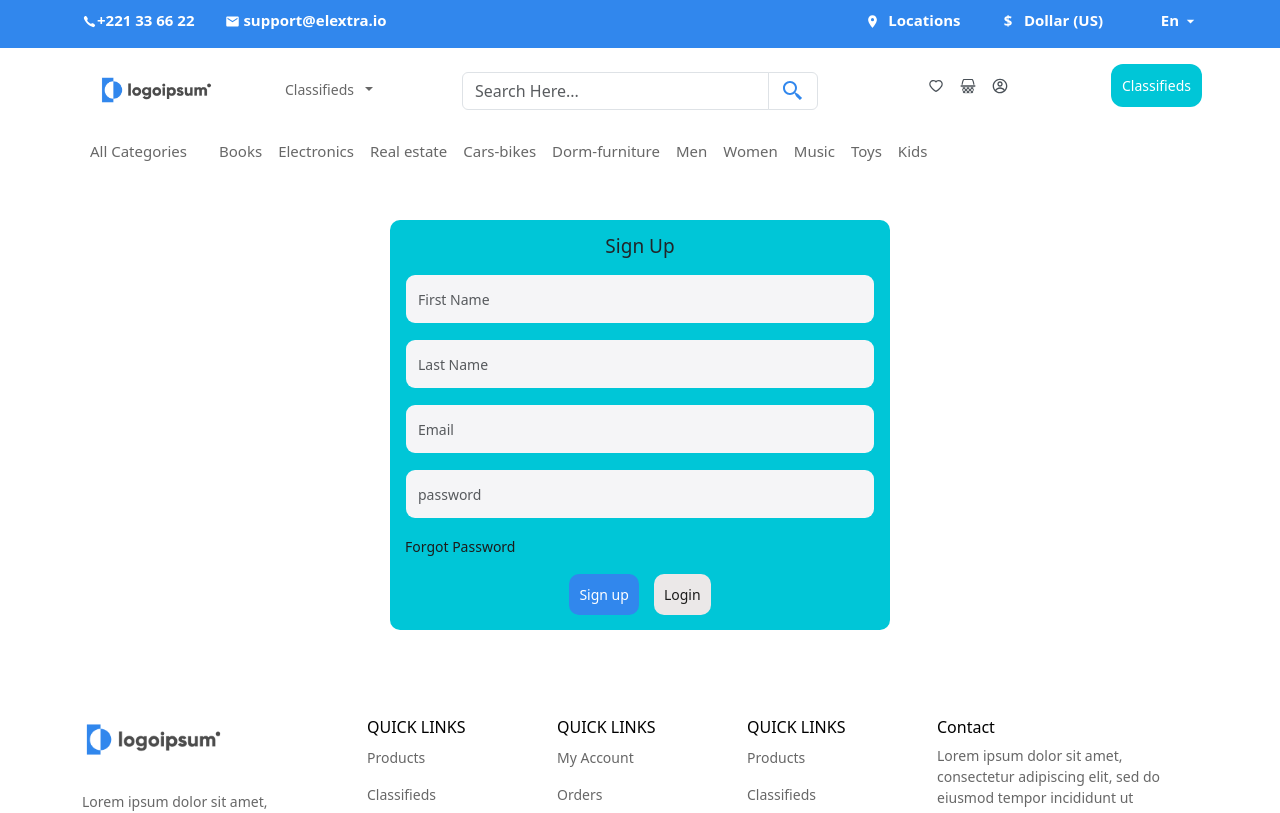
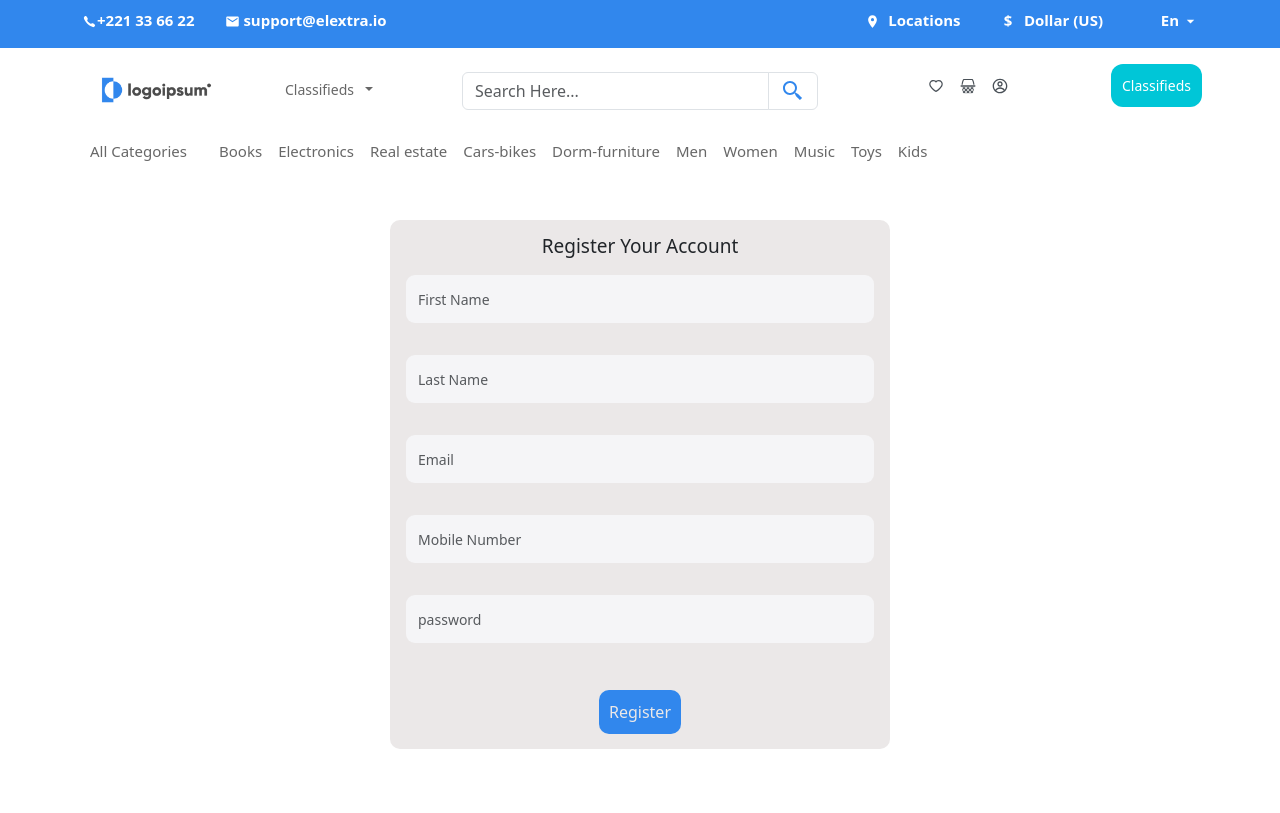
Before and after one commit to melath2020/lilac-ecom, a React (Create React App) app: page /signup in a window 1280 px wide. Shown: the top 813 px of the page. Built offline with nearby package versions, Linux system fonts and the light colour scheme.

Commit message:
update-signup

```diff
--- a/src/App.css
+++ b/src/App.css
@@ -9,6 +9,10 @@
 a{
   text-decoration: none;
   display: inline-block;
+}
+.error{
+  color: red;
+  font-size: 13px;
 }
 :root{
   --color-3187ED:#3187ED;
@@ -267,7 +271,7 @@ justify-content: center;
 
 .auth-card {
   padding: 15px;
-  background-color: var(--color-00C6D7);
+  background-color: var(---color-FFFFFF);
   width:500px;
   margin: 30px auto;
   border-radius: 10px;
--- a/src/components/Layout.jsx
+++ b/src/components/Layout.jsx
@@ -2,6 +2,9 @@ import React from 'react'
 import { Outlet } from 'react-router-dom'
 import Header from './Header'
 import Footer from './Footer'
+import { ToastContainer } from 'react-toastify';
+import 'react-toastify/dist/ReactToastify.css';
+
 
 const Layout = () => {
   return (
@@ -9,6 +12,16 @@ const Layout = () => {
     <Header/>
     <Outlet/>
     <Footer/>
+    <ToastContainer position="top-right"
+autoClose={5000}
+hideProgressBar={false}
+newestOnTop={false}
+closeOnClick
+rtl={false}
+pauseOnFocusLoss
+draggable
+pauseOnHover
+theme="light"/>
     </>
   )
 }
--- a/src/features/user/userService.js
+++ b/src/features/user/userService.js
@@ -3,7 +3,9 @@ import { base_url } from "../../utils/axiosConfig";
 
 const register=async(userData)=>{
     const responce=await axios.post(`${base_url}user/register`,userData);
+    if(responce.data){
         return responce.data
+    }
 
 }
 
--- a/src/pages/Signup.jsx
+++ b/src/pages/Signup.jsx
@@ -1,33 +1,111 @@
-import React from 'react'
-import Container from '../components/Container'
-import CustomInput from '../components/CustomInput'
-import { Link } from 'react-router-dom'
+import React from "react";
+import Container from "../components/Container";
+import CustomInput from "../components/CustomInput";
+import { Link } from "react-router-dom";
+import { useFormik } from "formik";
+import * as yup from "yup";
+import { registerUser } from "../features/user/userSlice";
+import { useDispatch } from "react-redux";
+
+const signUpSchema = yup.object({
+  firstname: yup.string().required("First name is required"),
+  lastname: yup.string().required("Last name is required"),
+  email: yup.string().email("Email Should be valid").required("Email required"),
+  mobile: yup.string().required("Mobile number is required"),
+  password: yup.string().required("Password is required"),
+});
 
 const Signup = () => {
+    const dispatch=useDispatch();
+  const formik = useFormik({
+    initialValues: {
+        firstname: '',
+        lastname: '',
+        email: '',
+        mobile:'',
+        password:''
+      },
+    validationSchema: signUpSchema,
+    onSubmit: (values) => {
+        dispatch(registerUser(values))
+    },
+  });
   return (
     <>
       <Container class1="login-wrapper py-1 home-wrapper-2">
         <div className="row">
           <div className="col-12">
             <div className="auth-card">
-                            <h3 className='text-center mb-3'>Sign Up</h3>
-                            <form action=""  className='d-flex flex-column gap-15'>
+              <h3 className="text-center mb-3">Register Your Account</h3>
+              <form
+                action=""
+                onSubmit={formik.handleSubmit}
+                className="d-flex flex-column gap-15"
+              >
+                <CustomInput
+                  type="text"
+                  name="firstname"
+                  placeholder="First Name"
+                  onChange={formik.handleChange}
+                  value={formik.values.firstName}
+                  onBlur={formik.handleBlur("firstname")}
+                />
+                <div className="error">
+                  {formik.touched.firstname && formik.errors.firstname}
+                </div>
 
-                            <CustomInput type="text" name='firstname' placeholder='First Name'/>
-                            <CustomInput type="text" name='lastname' placeholder='Last Name'/>
+                <CustomInput
+                  type="text"
+                  name="lastname"
+                  placeholder="Last Name"
+                  onChange={formik.handleChange}
+                  value={formik.values.lastName}
+                  onBlur={formik.handleBlur("lastname")}
+                />
+                <div className="error">
+                  {formik.touched.lastname && formik.errors.lastname}
+                </div>
 
-                                <CustomInput type="email" name='email' placeholder='Email'
+                <CustomInput
+                  type="email"
+                  name="email"
+                  placeholder="Email"
+                  onChange={formik.handleChange}
+                  value={formik.values.email}
+                  onBlur={formik.handleBlur("email")}
+                />
+                <div className="error">
+                  {formik.touched.email && formik.errors.email}
+                </div>
+
+                <CustomInput
+                  type="tel"
+                  name="mobile"
+                  placeholder="Mobile Number"
+                  value={formik.values.mobile}
+                  onChange={formik.handleChange("mobile")}
+                  onBlur={formik.handleBlur("mobile")}
+                />
+                <div className="error">
+                  {formik.touched.mobile && formik.errors.mobile}
+                </div>
+
+                <CustomInput
+                  type="password"
+                  name="password"
+                  placeholder="password"
+                  value={formik.values.password}
+                  onChange={formik.handleChange("password")}
+                  onBlur={formik.handleBlur("password")}
                 />
 
-                                <CustomInput type="password" name='password' placeholder='password'
-                                        />
+                <div className="error">
+                  {formik.touched.password && formik.errors.password}
+                </div>
+                <div>
 
-
-                                <div>
-                                    <Link to="/forgot-password">Forgot Password</Link>
-                                    <div className='mt-3 d-flex justify-content-center gap-15  align-items-center'>
-                                    <Link className='button signup text-white' to="/signup">Sign up</Link>
-                                        <Link className='button login-btn button border-0 ' to="/login">Login</Link>
+                  <div className="mt-3 d-flex justify-content-center gap-15  align-items-center">
+                  <button className='signup button border-0' type='submit'>Register</button>
 
                   </div>
                 </div>
@@ -36,9 +114,8 @@ const Signup = () => {
           </div>
         </div>
       </Container>
+    </>
+  );
+};
 
-   </>
-  )
-}
-
-export default Signup
+export default Signup;
```
Lines whose indentation alone changed are shown as unchanged.
